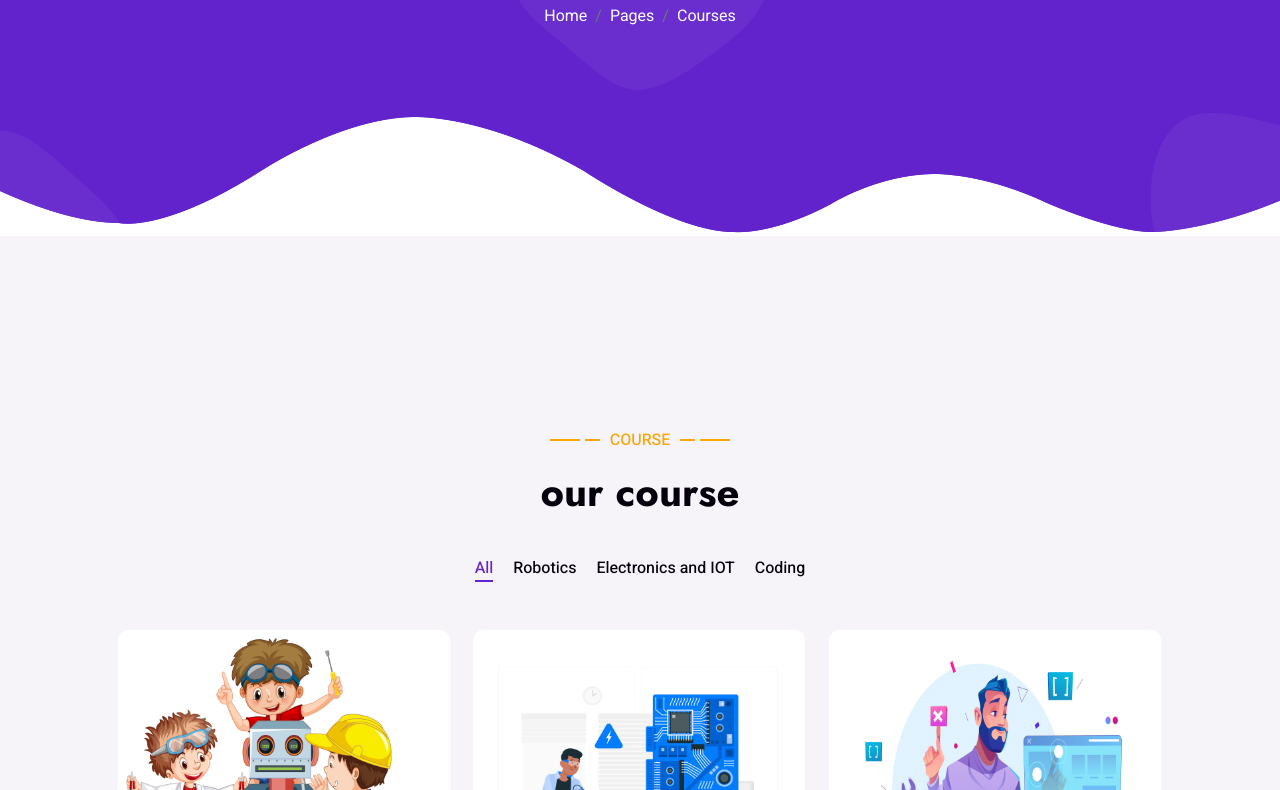
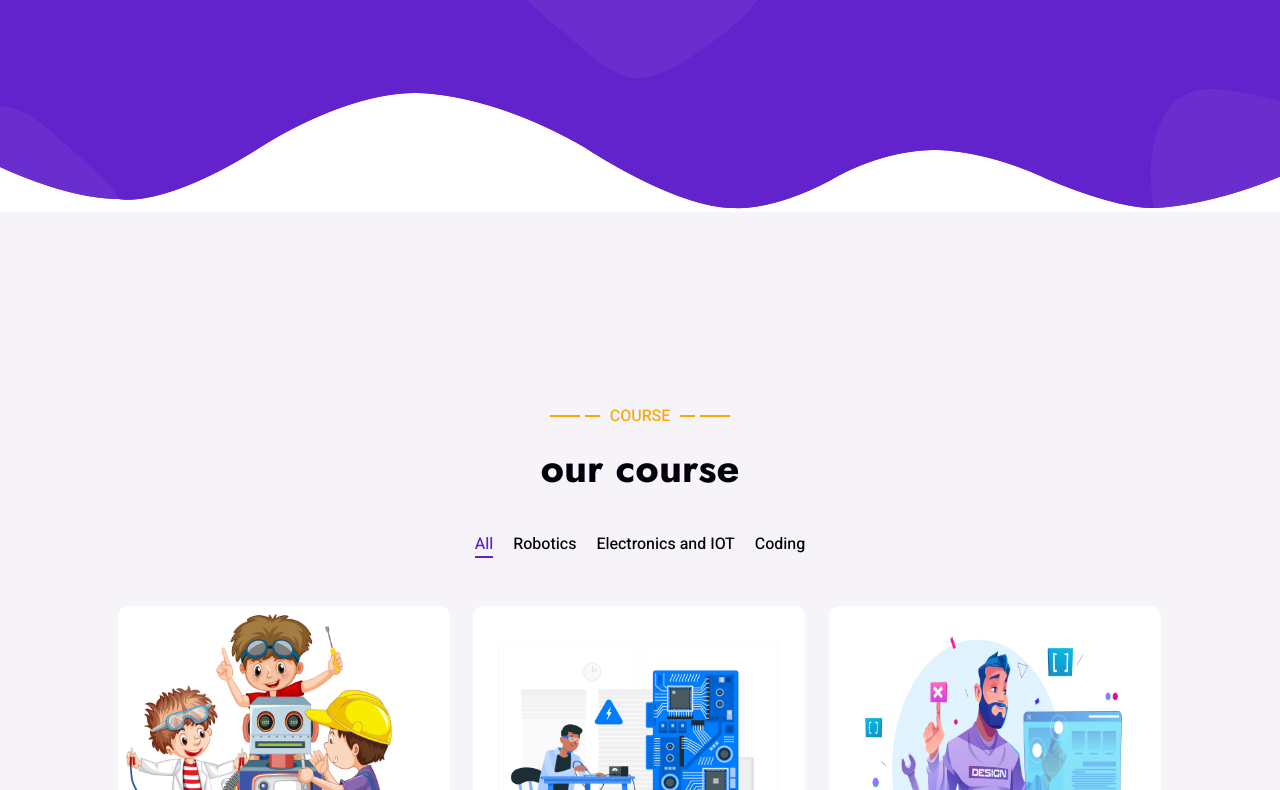
Before and after one commit to sabithaece/sab-006, a plain HTML site: page project.html in a window 1280 px wide. Shown: the part 261-1051 px from the top of the page. Drawn offline with nearby package versions, Linux system fonts and the light colour scheme.

Commit message:
Update project.html

```diff
--- a/project.html
+++ b/project.html
@@ -82,9 +82,9 @@
                             <hr class="bg-white mx-auto mt-0" style="width: 90px;">
                             <nav aria-label="breadcrumb">
                                 <ol class="breadcrumb justify-content-center">
-                                    <li class="breadcrumb-item"><a class="text-white" href="#">Home</a></li>
-                                    <li class="breadcrumb-item"><a class="text-white" href="#">Pages</a></li>
-                                    <li class="breadcrumb-item text-white active" aria-current="page">Courses</li>
+<!--                                     <li class="breadcrumb-item"><a class="text-white" href="#">Home</a></li> -->
+<!--                                     <li class="breadcrumb-item"><a class="text-white" href="#">Pages</a></li> -->
+<!--                                     <li class="breadcrumb-item text-white active" aria-current="page">Courses</li> -->
                                 </ol>
                             </nav>
                         </div>
```
